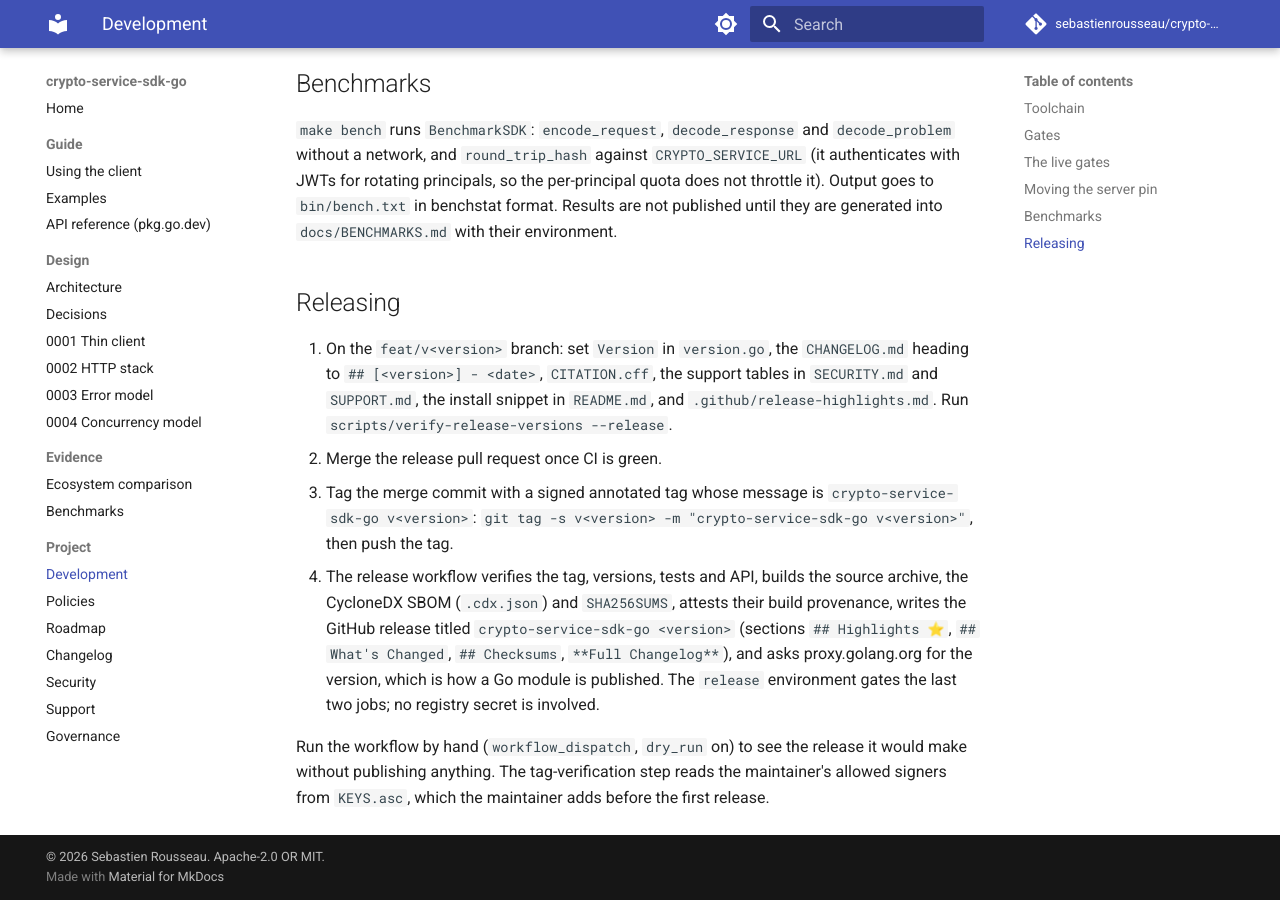
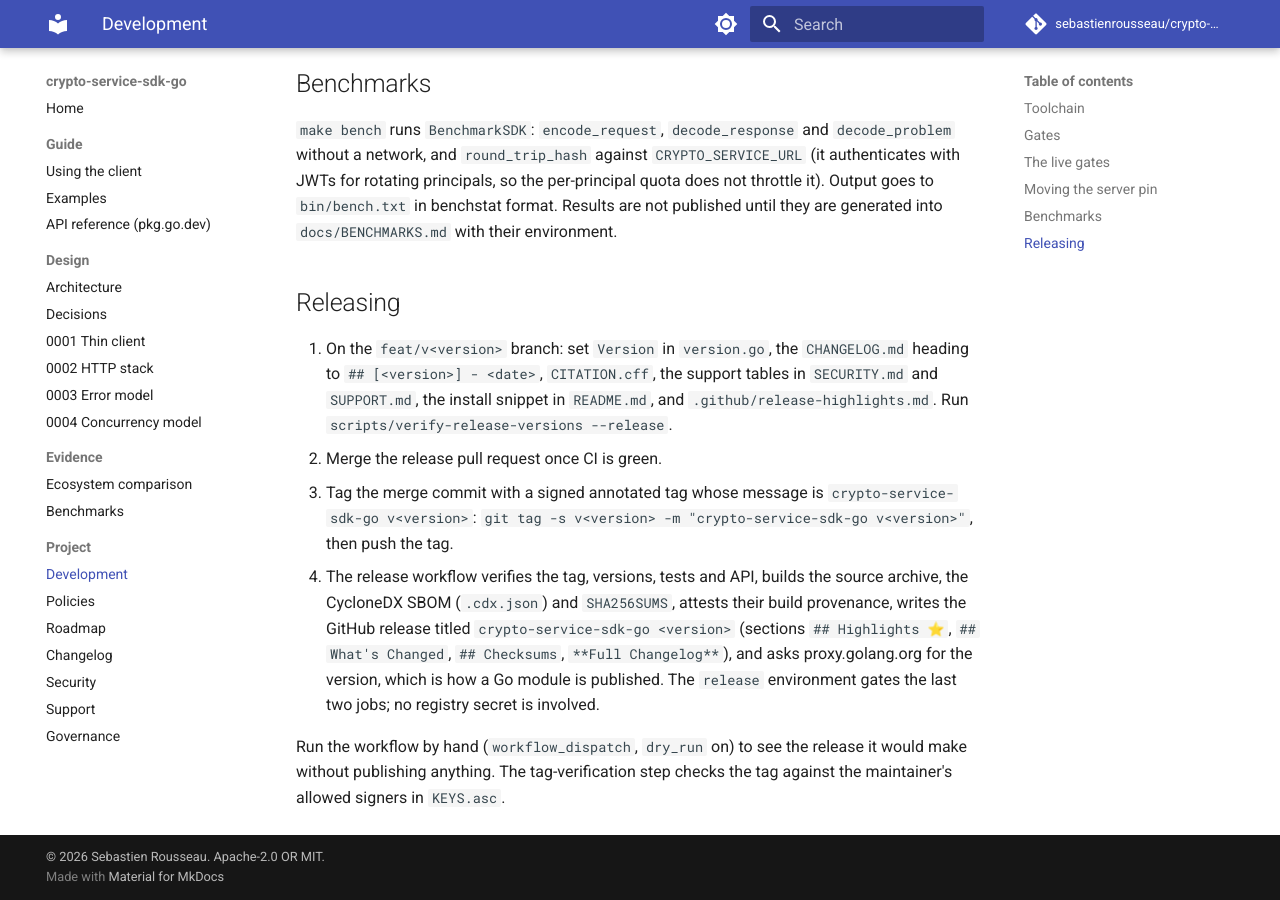
Before and after one commit to sebastienrousseau/crypto-service-sdk-go, an MkDocs documentation site: the page built from docs/project/development.md, in a window 1280 px wide and 900 px high, scrolled down 1860 px. Built offline with MkDocs 1.6.1 and Material for MkDocs 9.7.7, drawn with Linux system fonts in a browser that asks for light colours; comment, search, counter and statistics services are not loaded.

Commit message:
chore: add KEYS.asc with the maintainer's keys
Add the allowed-signers file the release workflow verifies tags
against, in OpenSSH allowed-signers format as in pain001. It trusts
the maintainer's three machine keys (rousseau-mb-neo, rousseau-mbp-m1
and cachyos-geekom-a9) under the GitHub noreply address.

---
THE ARCHITECT ᛫ Sebastien Rousseau ᛫ https://sebastienrousseau.com
THE ENGINE ᛞ EUXIS ᛫ Enterprise Unified Execution Intelligence System ᛫ https://euxis.co

Assisted-by: Claude Opus 5.5
Signed-off-by: Sebastien Rousseau <sebastienrousseau@users.noreply.github.com>

```diff
--- a/DEVELOPMENT.md
+++ b/DEVELOPMENT.md
@@ -95,5 +95,5 @@ environment.
 
 Run the workflow by hand (`workflow_dispatch`, `dry_run` on) to see the
 release it would make without publishing anything. The tag-verification
-step reads the maintainer's allowed signers from `KEYS.asc`, which the
-maintainer adds before the first release.
+step checks the tag against the maintainer's allowed signers in
+`KEYS.asc`.
```
Also changed, not shown: 1 other file.
